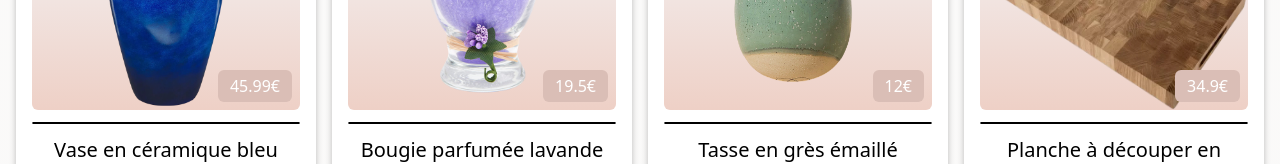
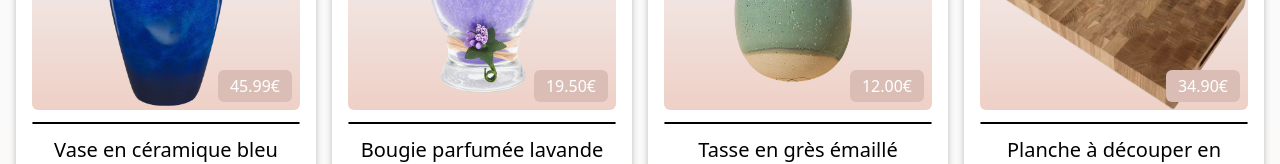
Before and after one commit to EthanEnigma/ReactMart, a React (Vite) app: page / in a window 1280 px wide. Shown: the part 354-518 px from the top of the page. Built offline with nearby package versions, Linux system fonts and the light colour scheme.

Commit message:
feat : "On affiche les prix avec les centimes"

```diff
--- a/src/pages/Shop.tsx
+++ b/src/pages/Shop.tsx
@@ -131,7 +131,7 @@ export default function Shop() {
                                         {isInFavorite(product.id) ? "★" : "☆"}
                                     </a>
                                 </div>
-                                <p className="absolute right-0 bottom-0 text-white bg-[#DABEB6] px-3 py-1 m-2 rounded-md">{product.price}€</p>
+                                <p className="absolute right-0 bottom-0 text-white bg-[#DABEB6] px-3 py-1 m-2 rounded-md">{product.price.toFixed(2)}€</p>
                                 <img src={product.images} className="max-w-full" />
                             </div>
                             <hr className="border-solid border-black border-1 rounded-md my-3" />
```
